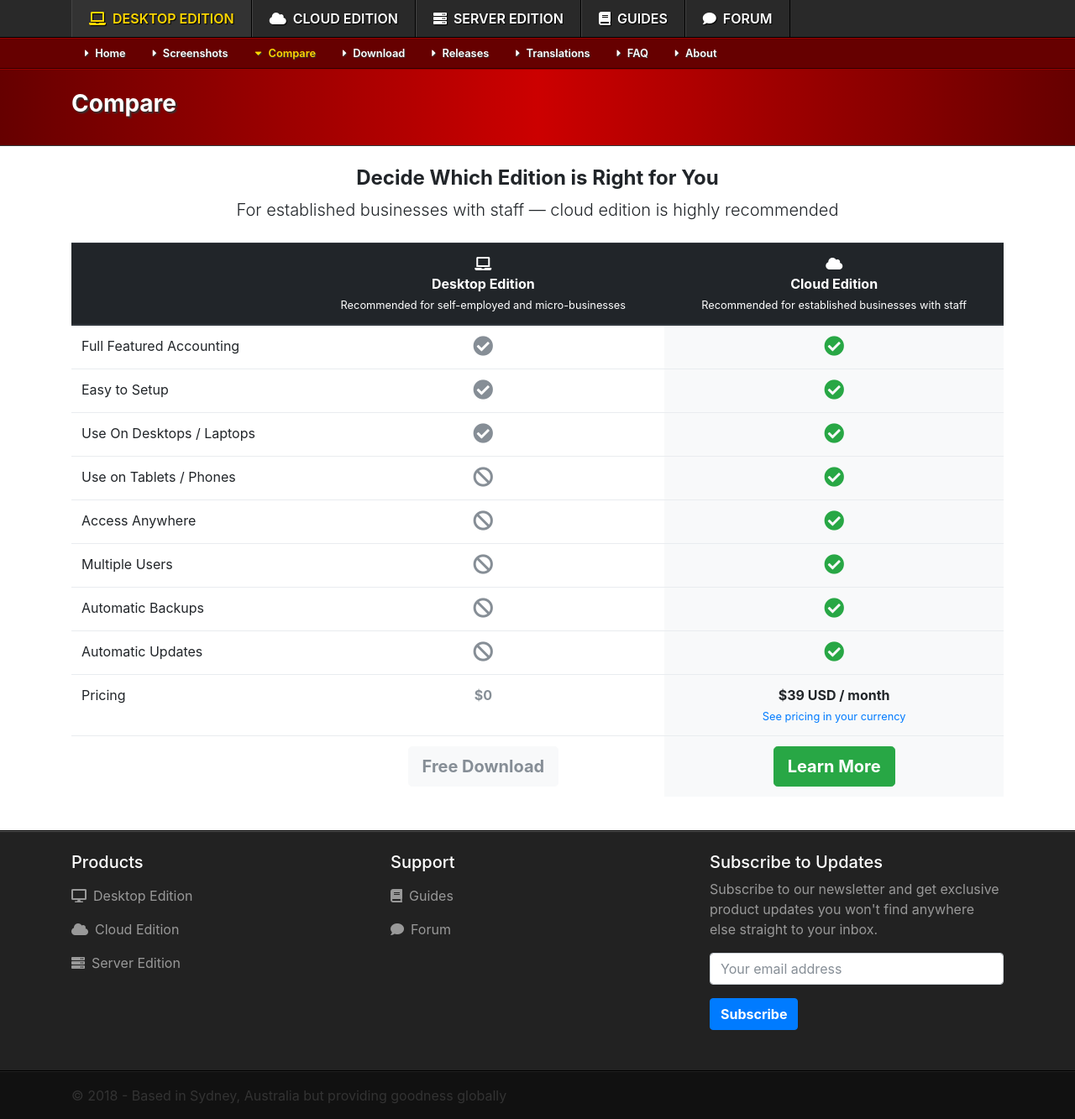
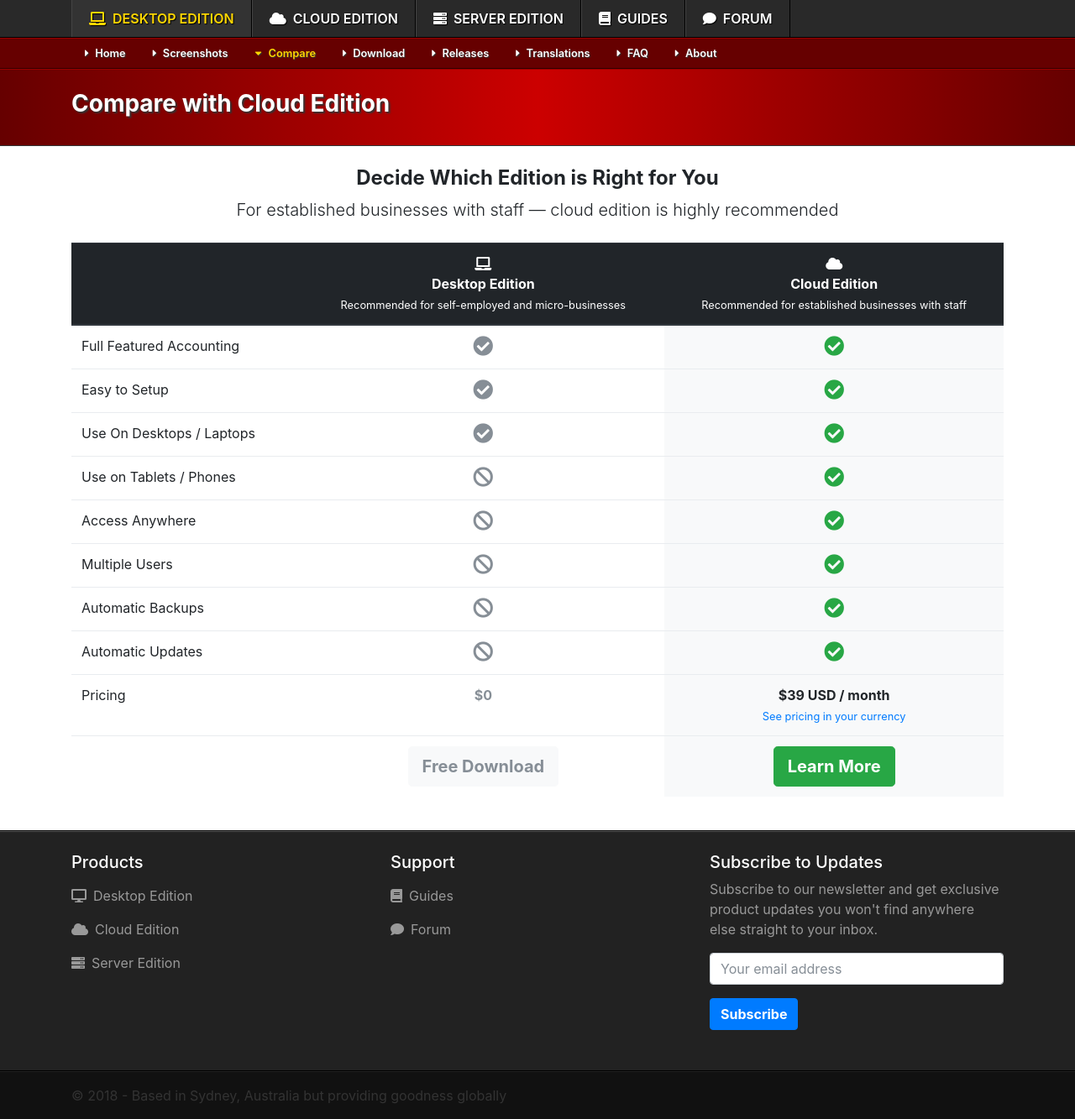
Before and after one commit to 3etechinns/www.manager.io, a Jekyll site: the page built from desktop/compare/index.html, in a window 1280 px wide. Shown: the whole page at 84% size. Built offline with Jekyll 4.4.1, drawn with Linux system fonts in a browser that asks for light colours; nearby versions of some CDN libraries; comment, search, counter and statistics services are not loaded.

Commit message:
no message

```diff
--- a/_includes/header.html
+++ b/_includes/header.html
@@ -73,6 +73,7 @@
         <h3 class="font-weight-bold" style="color: #fff; text-shadow: 2px 2px 2px #333333;">Looking for accounting software?</h3>
         <p class="mb-4" style="font-weight: 600; color: #fff; line-height: 200%; text-shadow: 1px 1px 1px #333333">Manager is free accounting software for small business. Available for Windows, Mac and Linux.</p>
         <a class="btn btn-lg btn-light" href="/desktop/download/" style="font-weight: bold">Free Download</a>
+        <a class="btn btn-lg btn-outline-light ml-3" href="/desktop/compare/" style="font-weight: bold">Compare with Cloud Edition</a>
       </div>
       <div class="col d-none d-lg-block" style="min-height: 300px">
         <a href="/desktop/screenshots/"><img src="desktop/cover.png" class="position-absolute"></a>
--- a/desktop/compare/index.html
+++ b/desktop/compare/index.html
@@ -1,6 +1,6 @@
 ---
 layout: main
-title: Compare
+title: Compare with Cloud Edition
 ---
 <h4 class="text-center font-weight-bold">Decide Which Edition is Right for You</h4>
 <p class="text-center lead mb-4">For established businesses with staff — cloud edition is highly recommended</p>
```
